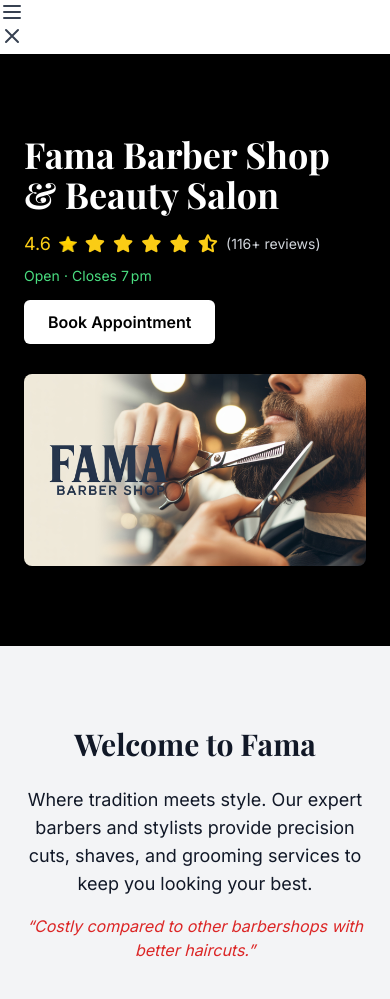
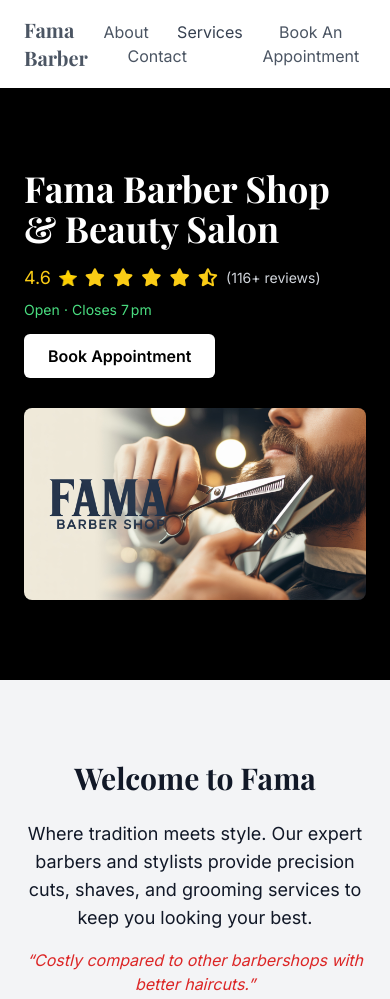
Before and after one commit to harshsahu383/Fama-Barber-Landing-Page, a plain HTML site: page index.html in a window 390 px wide. Shown: the top 999 px of the page. Drawn offline with nearby package versions, Linux system fonts and the light colour scheme.

Commit message:
web page

```diff
--- a/index.html
+++ b/index.html
@@ -24,38 +24,33 @@
     </style>
   </head>
   <body class="bg-white text-gray-900 scroll-smooth" >
+    <!-- Navbar -->
+    <header class="bg-white shadow-md sticky top-0 z-50">
+      <div class="max-w-6xl mx-auto flex justify-between items-center px-6 py-4">
+        <a href="index.html"><h1 class="text-xl font-bold text-gray-600 hover:text-black">Fama Barber</h1></a>
+        <nav class="space-x-6">
+          <a href="#about" class="text-gray-600 hover:text-black">About</a>
+          <div x-data="{ open: false }" class="relative inline-block text-left" @mouseenter="open = true" @mouseleave="open = false">
+            <button class="text-gray-700 hover:text-black font-medium">
+              Services
+            </button>
 
-    <div class="md:hidden">
-        <button @click="mobileMenuOpen = !mobileMenuOpen" class="text-gray-700 focus:outline-none">
-          <svg x-show="!mobileMenuOpen" xmlns="http://www.w3.org/2000/svg" class="h-6 w-6" fill="none"
-               viewBox="0 0 24 24" stroke="currentColor">
-            <path stroke-linecap="round" stroke-linejoin="round" stroke-width="2"
-                  d="M4 6h16M4 12h16M4 18h16"/>
-          </svg>
-          <svg x-show="mobileMenuOpen" xmlns="http://www.w3.org/2000/svg" class="h-6 w-6" fill="none"
-               viewBox="0 0 24 24" stroke="currentColor">
-            <path stroke-linecap="round" stroke-linejoin="round" stroke-width="2"
-                  d="M6 18L18 6M6 6l12 12"/>
-          </svg>
-        </button>
+            <div
+              x-cloak
+              x-show="open"
+              x-transition
+              class="absolute mt-2 w-40 rounded-md shadow-lg bg-white ring-1 ring-black ring-opacity-5 z-50"
+            >
+              <a href="#services" class="block px-4 py-2 text-sm text-gray-700 hover:bg-gray-100">Haircuts</a>
+              <a href="#services" class="block px-4 py-2 text-sm text-gray-700 hover:bg-gray-100">Shaves</a>
+              <a href="#services" class="block px-4 py-2 text-sm text-gray-700 hover:bg-gray-100">Styling</a>
+            </div>
+          </div>
+          <a href="#contact" class="text-gray-600 hover:text-black">Contact</a>
+        </nav>
+        <a href="#bookanappointment"  class="text-gray-600 hover:text-black"><button>Book An Appointment</button></a>
       </div>
-    </div>
-  </div>
-  <div x-show="mobileMenuOpen" x-cloak x-transition class="md:hidden bg-white shadow-md">
-    <a href="#about" class="block px-4 py-2 text-gray-700 hover:bg-gray-100">About</a>
-
-    <details class="group">
-      <summary class="px-4 py-2 text-gray-700 hover:bg-gray-100 cursor-pointer">Services</summary>
-      <div class="pl-6 pb-2">
-        <a href="#services" class="block px-2 py-1 text-sm text-gray-600 hover:bg-gray-100">Haircuts</a>
-        <a href="#services" class="block px-2 py-1 text-sm text-gray-600 hover:bg-gray-100">Shaves</a>
-        <a href="#services" class="block px-2 py-1 text-sm text-gray-600 hover:bg-gray-100">Styling</a>
-      </div>
-    </details>
-
-    <a href="#contact" class="block px-4 py-2 text-gray-700 hover:bg-gray-100">Contact</a>
-  </div>
-</header>
+    </header>
 
     <!-- Hero -->
     <section class="bg-black text-white py-20 px-6">
```
